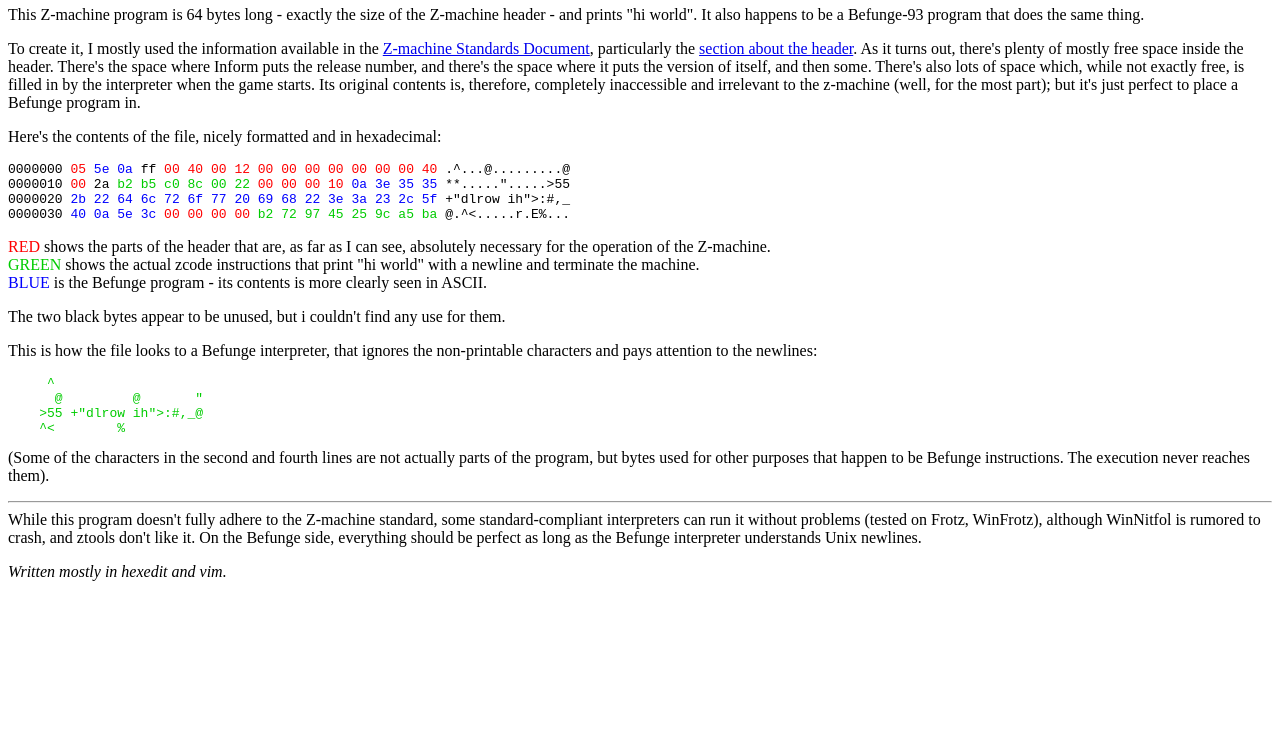
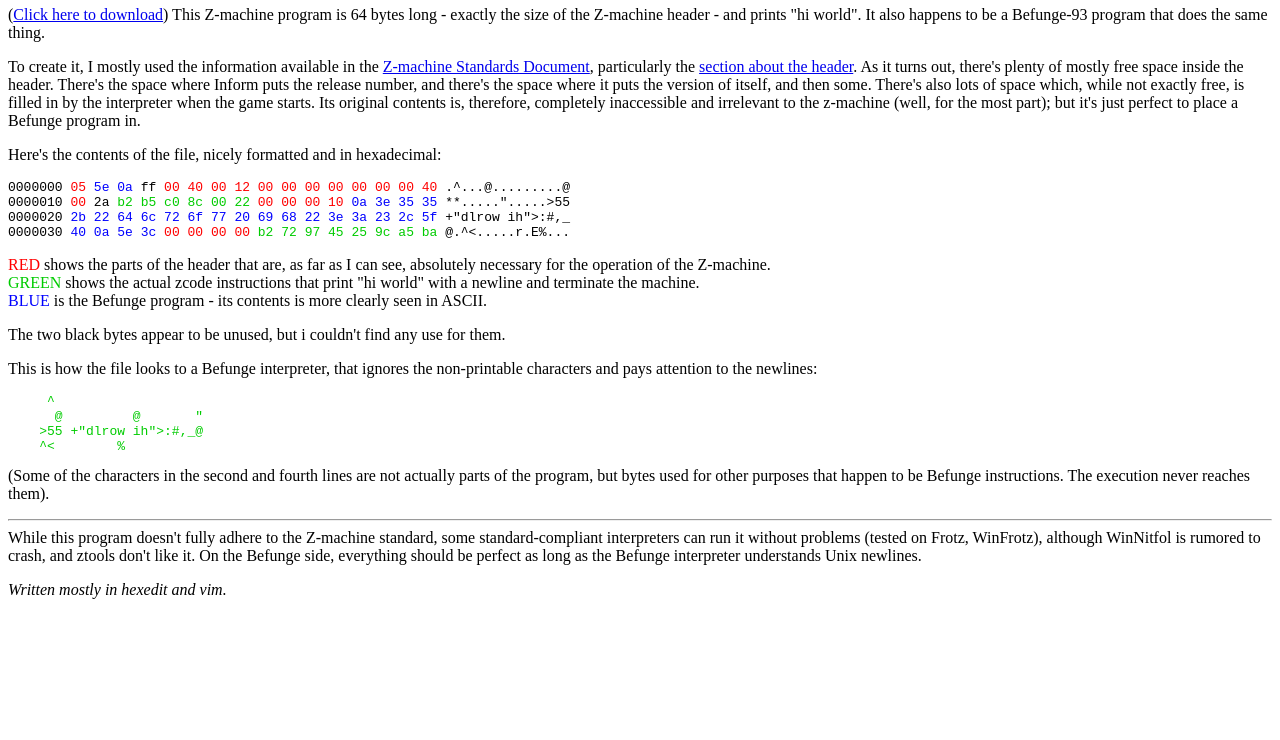
Before and after one commit to aizikovskyi/hello, a plain HTML site: page index.html in a window 1280 px wide. Shown: the part 60-800 px from the top of the page. Drawn offline with Linux system fonts and the light colour scheme.

Commit message:
download link

```diff
--- a/index.html
+++ b/index.html
@@ -2,6 +2,8 @@
     <head><title>hi world</title></head>
 <body>
 <h1>A small Z-code program</h1>
+
+(<a href="HELLO.z5">Click here to download</a>)
 
 This Z-machine program is 64 bytes long - exactly the size of the Z-machine header - and prints "hi world". It also happens to be a Befunge-93 program that does the same thing. <p>
 
```
